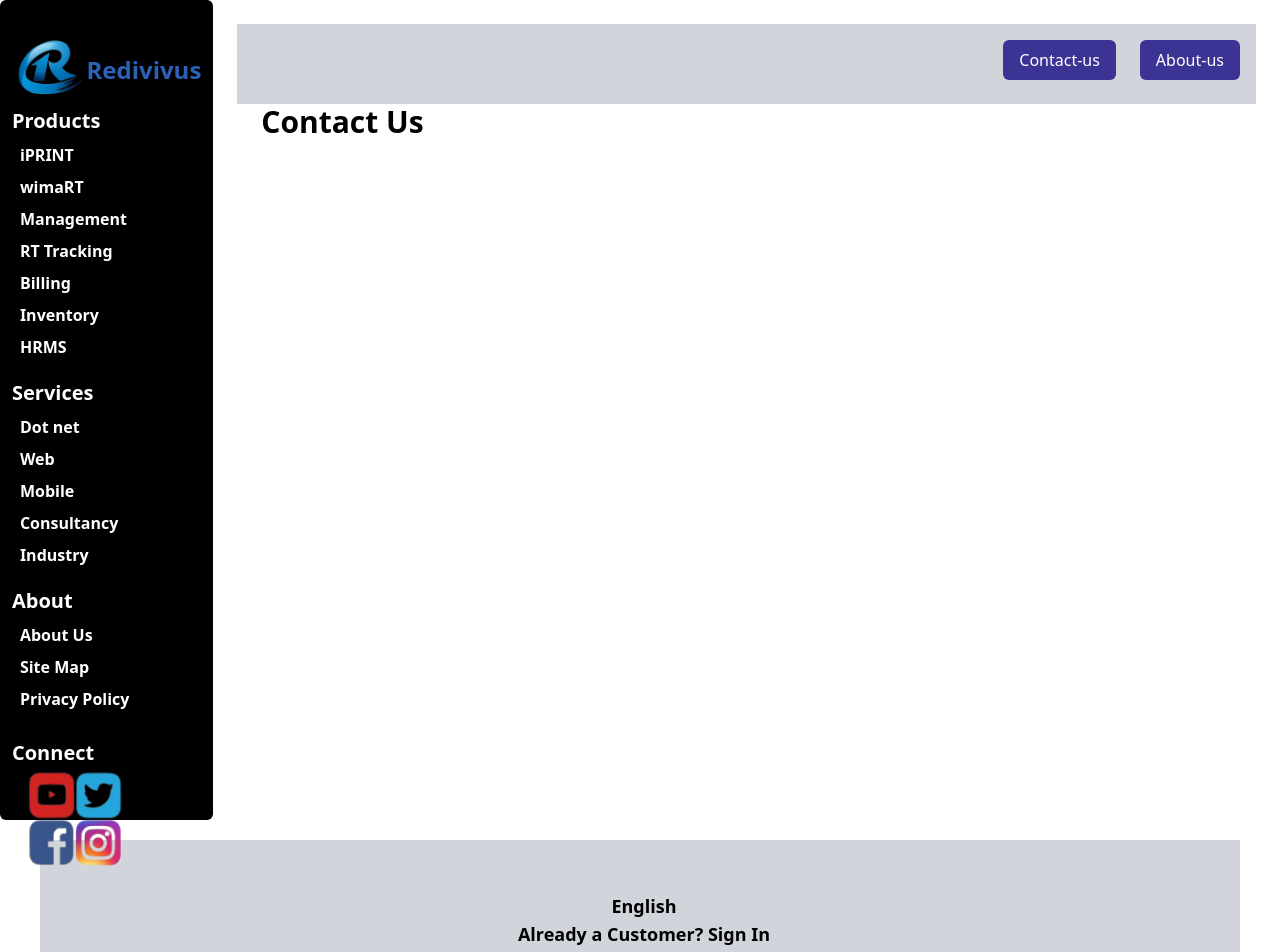
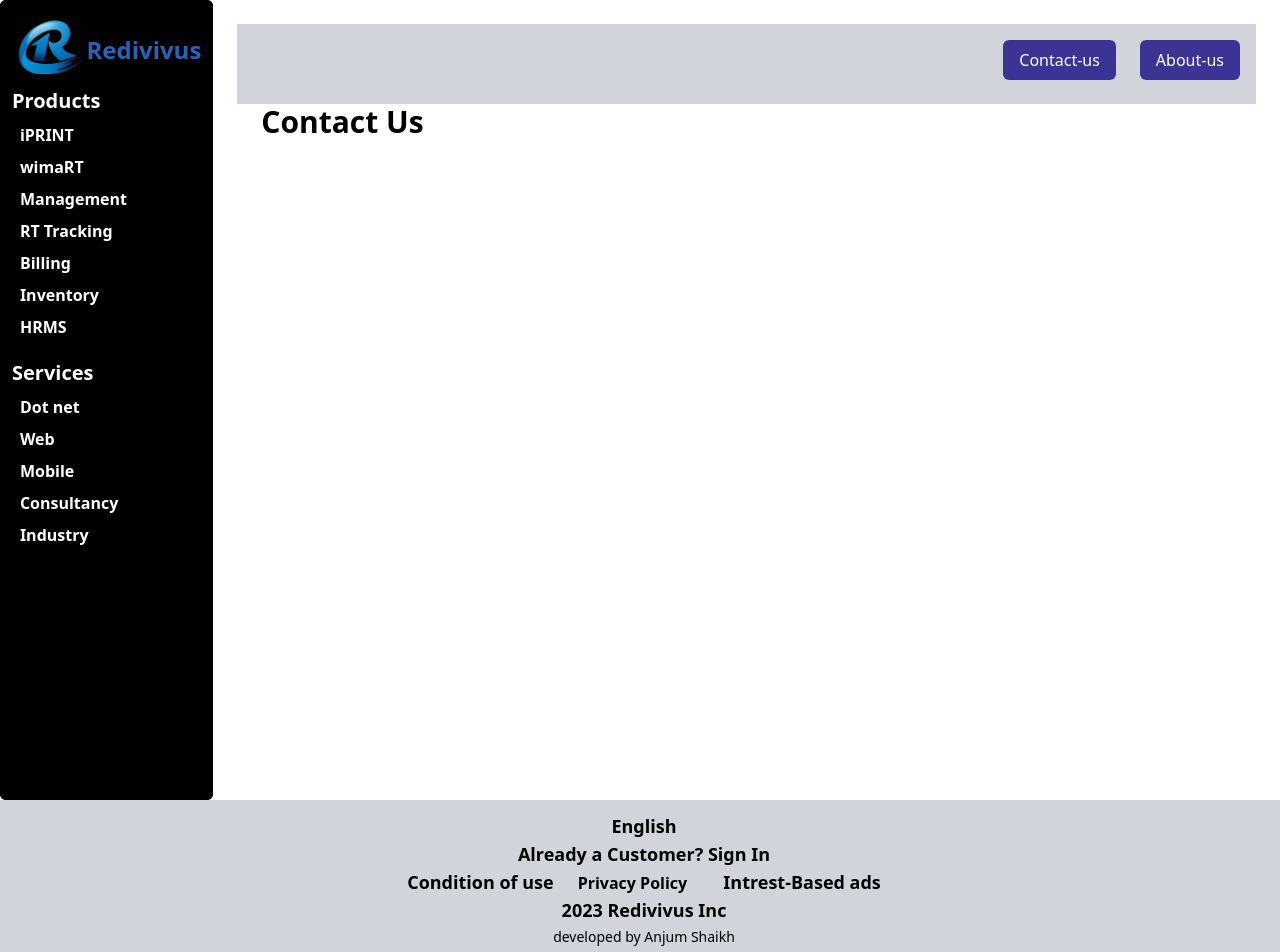
Before and after one commit to Anjum7866/rediv, a React (Create React App) app: page /contact in a window 1280 px wide. Shown: the top 952 px of the page. Built offline with nearby package versions, Linux system fonts and the light colour scheme.

Commit message:
Footer fixed Sidebar Fixed

```diff
--- a/src/components/Footer.jsx
+++ b/src/components/Footer.jsx
@@ -1,8 +1,9 @@
-import React from 'react'
+import React from 'react';
+import { Link } from 'react-router-dom';
 
 const Footer = () => {
   return (
-    <div className="h-60 bg-gray-300 p-5 flex flex-col justify-center">
+    <div className="h-40 bg-gray-300 p-5 flex flex-col justify-center">
   <div className="w-full">
     <span className="px-4 py-2 text-black m-4 mr-2 font-semibold text-lg">English</span>
   </div>
@@ -11,8 +12,9 @@
   </div>
   <div className="w-full">
     <span className="px-4 py-2 text-black m-4 mr-2 font-semibold text-lg">Condition of use</span>
-    <span className="px-4 py-2 text-black m-4 mr-2 font-semibold text-lg">Privacy policy</span>
-    <span className="px-4 py-2 text-black m-4 mr-2 font-semibold text-lg">Intrest-Based ads </span>
+    <Link to={"/policy"} >
+            <span className="font-semibold ">Privacy Policy</span>
+          </Link> <span className="px-4 py-2 text-black m-4 mr-2 font-semibold text-lg">Intrest-Based ads </span>
   </div>
   <div className="w-full">
     <span className="px-4 py-2 text-black m-4 mr-2 font-semibold text-lg">2023 Redivivus Inc</span>
--- a/src/components/Navbar.jsx
+++ b/src/components/Navbar.jsx
@@ -14,17 +14,12 @@
       </p>
 
       <div
-        className={`sidebar ${sidebar ? "" : "max-md:hidden"}
-         bg-black w-full md:w-2/12 top-0 overflow-y-auto rounded-md`}
-      >
-
-      {/* <div
         className={`sidebar ${
           sidebar ? "" : "max-md:hidden"
-        }  bg-black w-full md:w-2/12  rounded-md `}
-      > */}
-        <div className=" absolute mt-5 md:w-2/12 p-3  bg-black h-screen rounded-md">
-          <div className="flex items-center justify-between">
+        }  bg-black w-100 md:w-2/12  md:h-[100vh] rounded-md `}
+      >
+        <div className="fixed md:w-2/12 p-3 bg-black h-screen rounded-md">
+        <div className="flex items-center justify-between">
             <div className="logo">
               <img src="/logonew.png" className="w-full" alt="" />
             </div>
@@ -88,7 +83,7 @@
           </NavLink>
 
 
-          <h4 className=" text-left font-bold text-xl text-white  mt-5">About</h4>
+          {/* <h4 className=" text-left font-bold text-xl text-white  mt-5">About</h4>
 
           <NavLink to={"/about"} onClick={()=>setSidebar(false)}>
             <span className="font-semibold ">About Us</span>
@@ -100,9 +95,9 @@
 
           <NavLink to={"/policy"} onClick={()=>setSidebar(false)}>
             <span className="font-semibold ">Privacy Policy</span>
-          </NavLink>
+          </NavLink> */}
 
-           <div className="flex items-center justify-between">
+           {/* <div className="flex items-center justify-between">
             <div className="logo">
 
             <h4 className=" text-left font-bold text-xl text-white  mt-5">Connect</h4>
@@ -110,7 +105,7 @@
             </div>
 
           </div>
-
+           */}
 
         </div>
       </div>
--- a/src/pages/Layout.jsx
+++ b/src/pages/Layout.jsx
@@ -15,8 +15,8 @@
 import About from "./About";
 import Sitemap from "./Sitemap";
 import Policy from "./Policy";
+
 import Footer from "../components/Footer";
-
 const Layout = () => {
 
   return (
@@ -45,7 +45,7 @@
 
         </div>
       </div>
-    <div className="maincomponent md:w-full  m-auto p-10">
+    <div className="maincomponent w-full ">
         <Footer/>
           </div>
 
```
